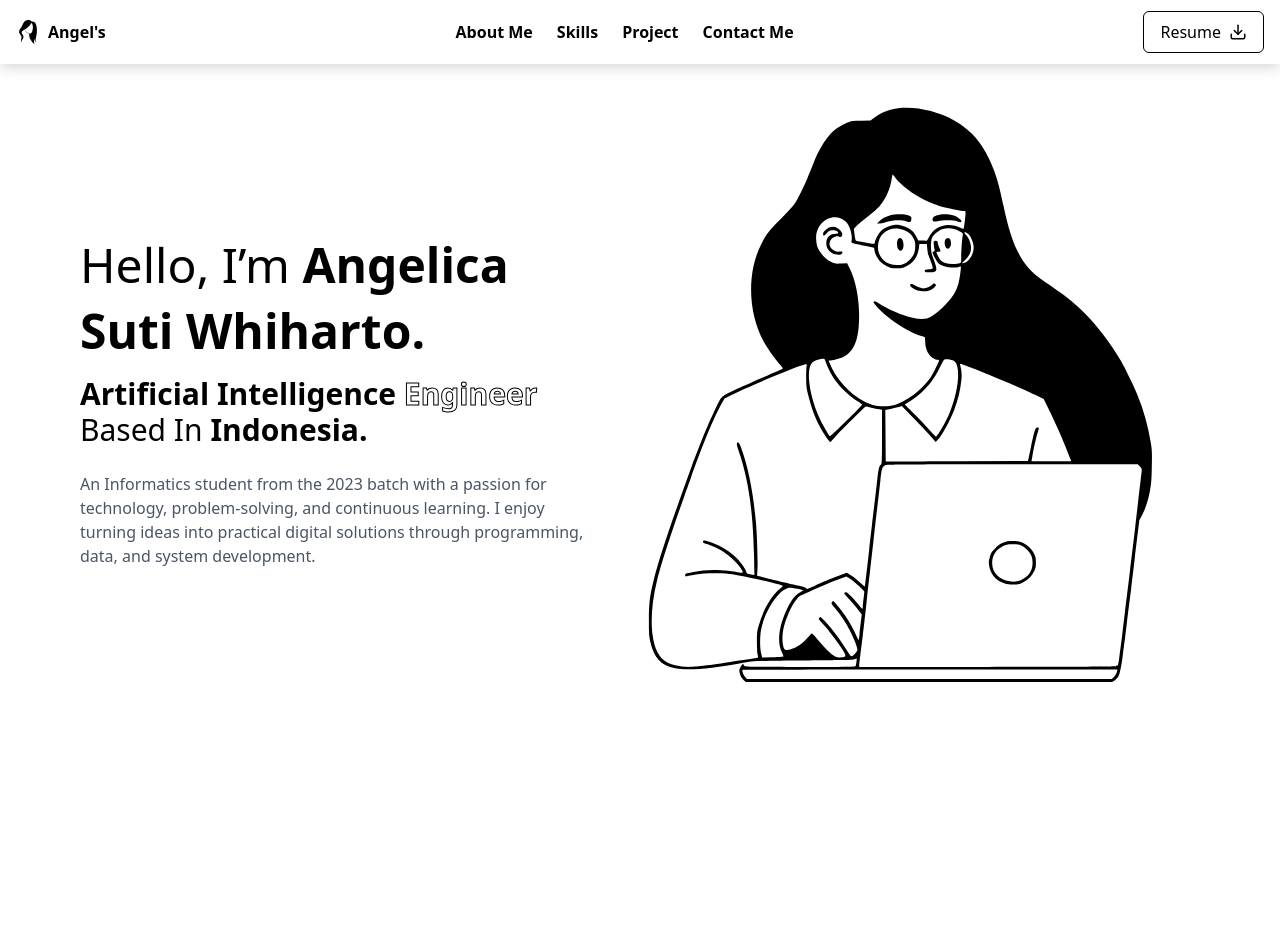
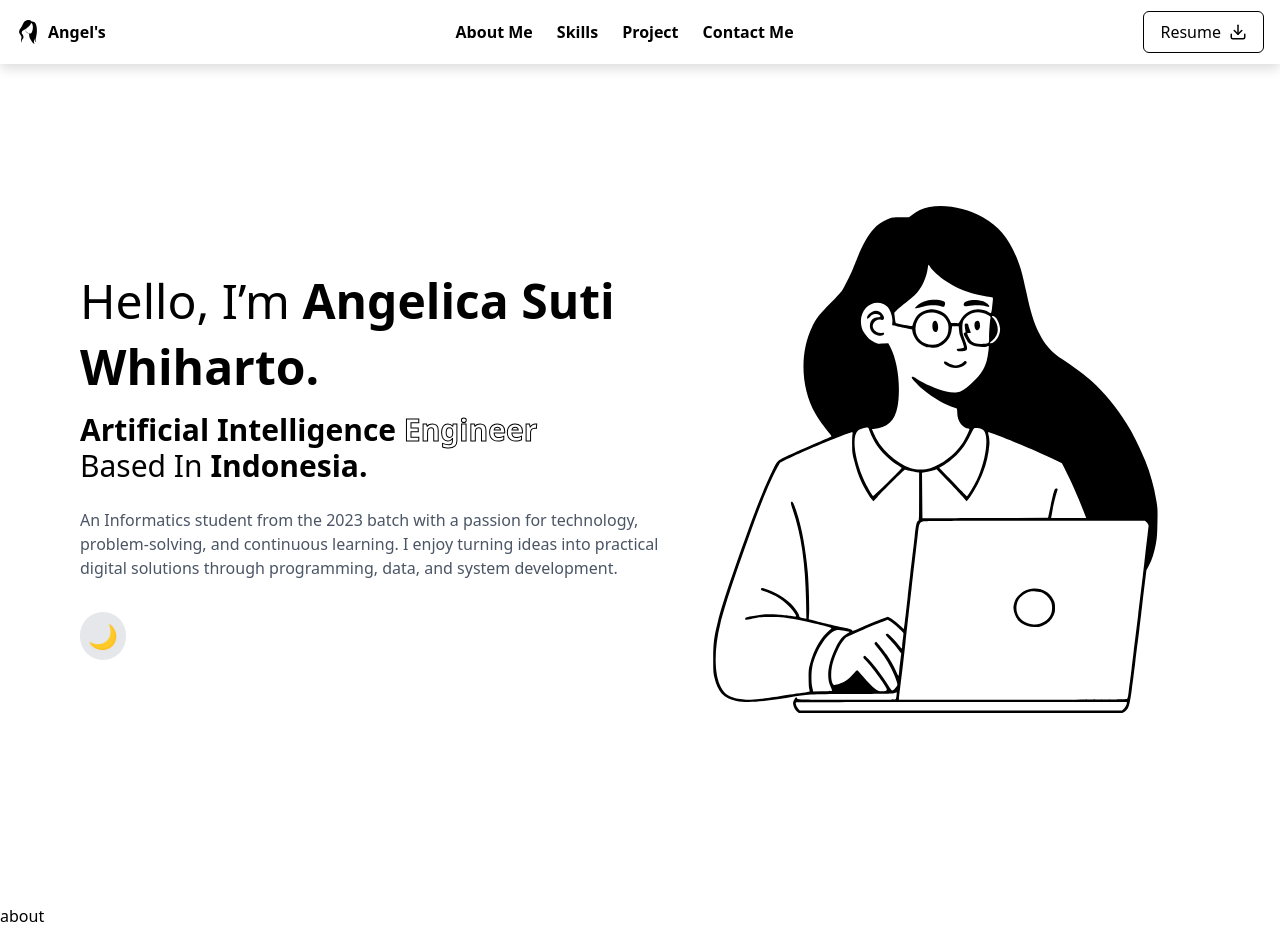
Before and after one commit to hwasyui/portofolio, a React (Vite) app: page / in a window 1280 px wide. Before the commit the page ends 800 px from the top, so only its background shows below. Built offline with nearby package versions, Linux system fonts and the light colour scheme.

Commit message:
Fixing inline URI for small Image, fixing the CSS global, temporarily moving the toggle theme button into the landing page for easier scroll snap handling

```diff
--- a/src/components/landing.jsx
+++ b/src/components/landing.jsx
@@ -4,9 +4,10 @@ import angelIcon from "../assets/angel-icon.svg";
 import { useTheme } from "../context/ThemeContext";
 
 const Landing = () => {
-  const { theme } = useTheme();
+  const { theme, setTheme } = useTheme();
   const svgRef = useRef(null);
 
+  // Apply theme color to SVG <g> element
   const applyThemeToSVG = () => {
     const g = svgRef.current?.contentDocument?.querySelector("g");
     if (g) {
@@ -34,8 +35,12 @@ const Landing = () => {
     };
   }, []);
 
+  const toggleTheme = () => {
+    setTheme(theme === "light" ? "dark" : "light");
+  };
+
   return (
-    <div className="mb-10 flex flex-col-reverse md:flex-row items-center justify-center md:justify-between px-6 md:px-20 snap-start min-h-screen">
+    <section className="mb-10 flex flex-col-reverse md:flex-row items-center justify-center md:justify-between px-6 md:px-20 snap-start min-h-screen">
       {/* Left Text */}
       <div className="text-left max-w-2xl mt-5 md:mt-0">
         <h1 className="text-3xl md:text-5xl font-light leading-snug">
@@ -51,6 +56,17 @@ const Landing = () => {
           and continuous learning. I enjoy turning ideas into practical digital solutions through
           programming, data, and system development.
         </p>
+
+        {/* Theme Toggle Button */}
+        <div className="mt-8">
+          <button
+            onClick={toggleTheme}
+            className="text-2xl p-2 bg-gray-200 dark:bg-gray-700 rounded-full transition"
+            title="Toggle Dark Mode"
+          >
+            {theme === "dark" ? "🌞" : "🌙"}
+          </button>
+        </div>
       </div>
 
       {/* Right SVG */}
@@ -58,11 +74,11 @@ const Landing = () => {
         <object
           data={angelIcon}
           type="image/svg+xml"
-          className="w-72 md:w-[600px]"
+          className="w-72 md:w-[530px]"
           ref={svgRef}
         />
       </div>
-    </div>
+    </section>
   );
 };
 
--- a/src/index.css
+++ b/src/index.css
@@ -13,6 +13,17 @@
   -moz-osx-font-smoothing: grayscale;
 }
 
+html,
+body {
+  height: 100%;
+  overflow-y: scroll;
+  scroll-snap-type: y mandatory;
+}
+
+body {
+  margin: 0;
+}
+
 /* Only keep resets or globals if really needed */
 body {
   margin: 0;
--- a/src/page/App.jsx
+++ b/src/page/App.jsx
@@ -6,28 +6,10 @@ import About from "../components/about.jsx";
 import { useTheme } from '../context/ThemeContext.jsx';
 
 function App() {
-  const { theme, setTheme } = useTheme();
-
-  const toggleTheme = () => {
-    setTheme(theme === "light" ? "dark" : "light");
-  };
-
   return (
-    <main className="snap-y snap-mandatory overflow-y-scroll h-screen">
+    <main>
       <div className="bg-white dark:bg-black text-black dark:text-white transition-colors duration-500 min-h-screen">
         <Header />
-
-        {/* Toggle Theme */}
-        <div className="flex justify-end px-6 md:px-20 mt-4">
-          <button
-            onClick={toggleTheme}
-            className="text-2xl p-2 bg-gray-200 dark:bg-gray-700 rounded-full transition"
-            title="Toggle Dark Mode"
-          >
-            {theme === "dark" ? '🌞' : '🌙'}
-          </button>
-        </div>
-
         <Landing />
         <About />
       </div>
```
